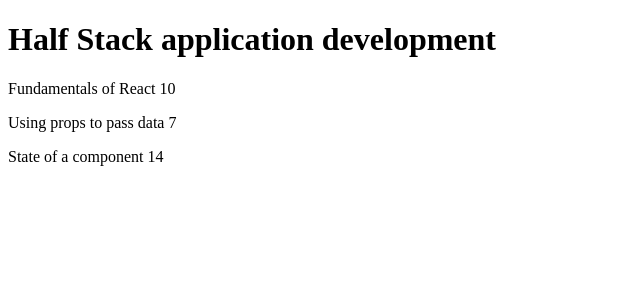
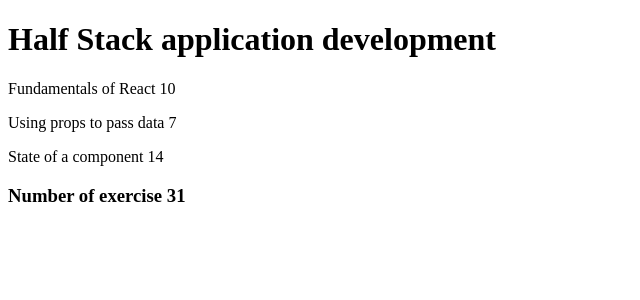
Before and after one commit to pratiksj/fullstack-exercise, a React (Create React App) app in the folder exercises/part-1/courseinfo/: page / in a window 1280 px wide. Shown: the top 300 px of the page, without its empty margins (0-640 px from the left). Built offline with nearby package versions, Linux system fonts and the light colour scheme.

Commit message:
feat:complete 2:2

```diff
--- a/exercises/part-1/courseinfo/src/components/Course.js
+++ b/exercises/part-1/courseinfo/src/components/Course.js
@@ -1,5 +1,6 @@
 import Content from "./Content";
 import Header from "./Header";
+import Total from "./Total";
 
 const Course = ({ course }) => {
   return (
@@ -8,6 +9,7 @@ const Course = ({ course }) => {
       {course.parts.map((part) => {
         return <Content data={part} key={part.id} />;
       })}
+      <Total parts={course.parts} />
     </div>
   );
 };
--- a/exercises/part-1/courseinfo/src/components/Total.js
+++ b/exercises/part-1/courseinfo/src/components/Total.js
@@ -1,12 +1,12 @@
 const Total = ({ parts }) => {
   return (
-    <div>
+    <h3>
       Number of exercise{" "}
       {parts.reduce(
         (accumulator, currentVal) => accumulator + currentVal.exercises,
         0
       )}
-    </div>
+    </h3>
   );
 };
 
```
